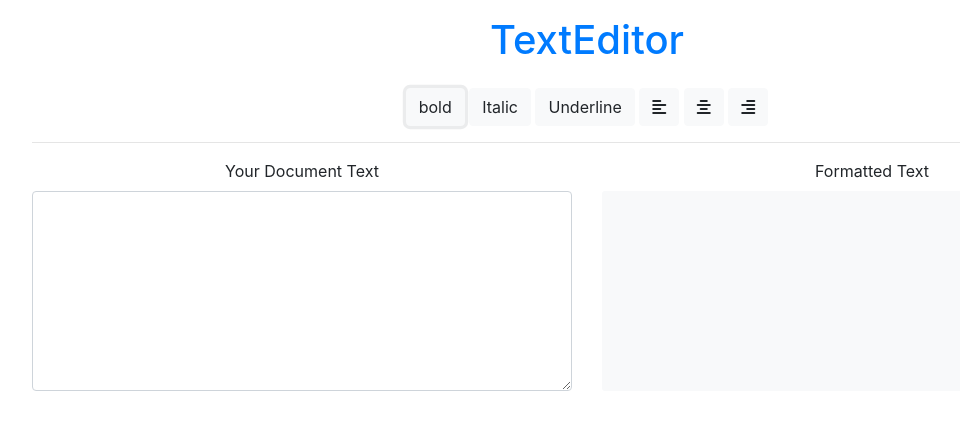
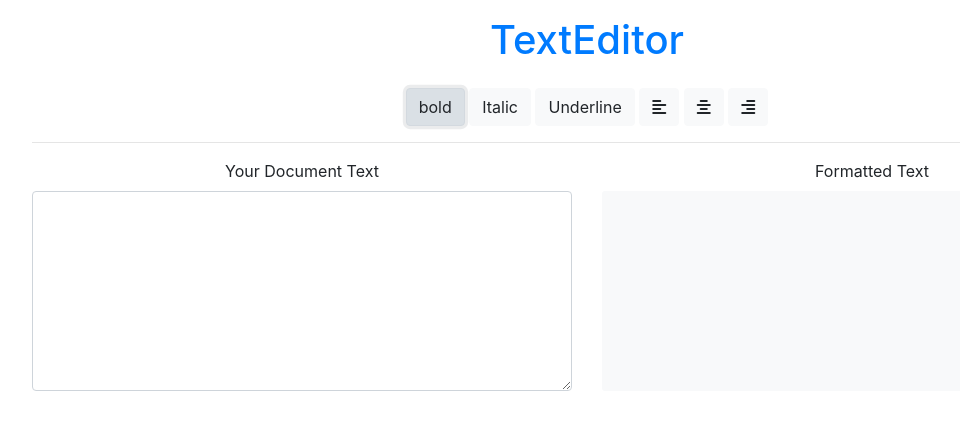
Before and after one commit to SolomanGarcia/text-editor, a plain HTML site: page index.html in a window 1280 px wide. Both pictures are taken after a click on the button "bold". Shown: the whole page, without its empty margins (53-1013 px from the left). Drawn offline with nearby package versions, Linux system fonts and the light colour scheme.

Commit message:
create makeBold function

```diff
--- a/index.html
+++ b/index.html
@@ -13,7 +13,7 @@
         <h1 class="banner p-3 text-primary">TextEditor</h1>
         <div class="row">
           <div class="col">
-            <button id="bold" type="button"  class="btn btn-light">bold</button>
+            <button id="bold" type="button"  onclick="makeBold(this)" class="btn btn-light">bold</button>
             <button id="italic" type="button"  class="btn btn-light">Italic</button>
             <button id="underline" type="button"  class="btn btn-light">Underline</button>
             <button id="left-align" type="button"  class="align btn btn-light"><i class="fas fa-align-left"></i></button>
--- a/script.js
+++ b/script.js
@@ -26,6 +26,8 @@ function updateText(){
  */
 function makeBold(elem){
   //CODE GOES HERE
+  elem.classList.toggle('active');
+  document.getElementById('text-output').classList.toggle('bold');
 }
 
 /**
```
